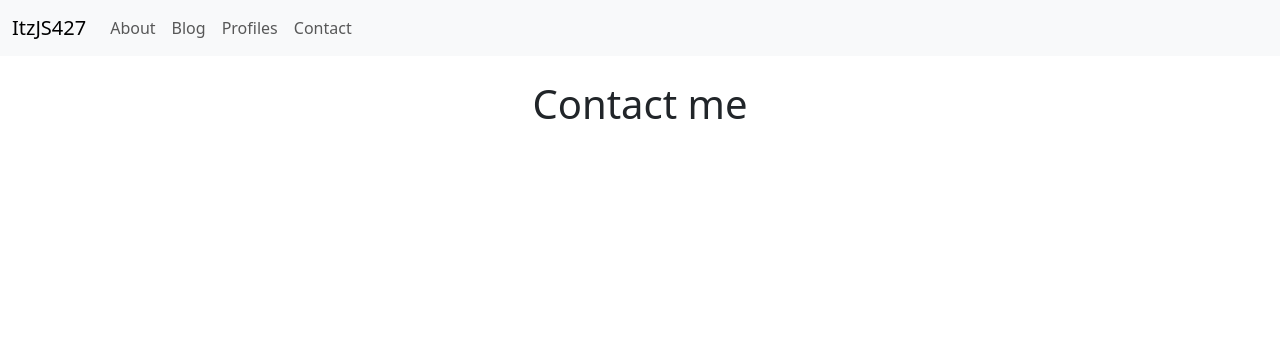
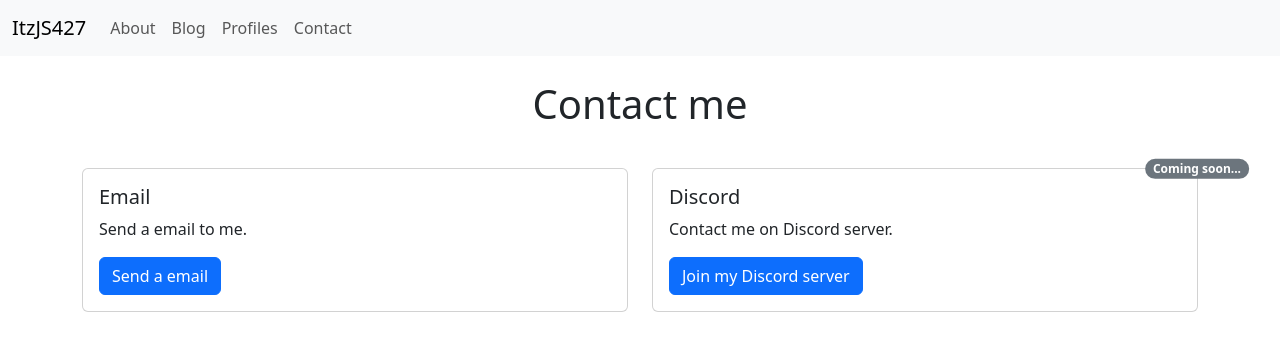
Before and after one commit to itzjs427/itzjs427.github.io, a plain HTML site: page contact.html in a window 1280 px wide. Drawn offline with Linux system fonts and the light colour scheme.

Commit message:
Added contact me page

```diff
--- a/contact.html
+++ b/contact.html
@@ -41,6 +41,37 @@
             <div class="text-center pt-4 pb-4">
                 <h1>Contact me</h1>
             </div>
+            <div class="row row-cols-1 row-cols-md-2 g-4 pt-2 pb-2">
+                <div class="col">
+                    <div class="card">
+                        <div class="card-body">
+                            <h5 class="card-title">Email</h5>
+                            <p class="card-text">
+                                Send a email to me.
+                            </p>
+                            <a href="mailto:itzjs427@gmail.com" class="btn btn-primary">
+                                Send a email
+                            </a>
+                        </div>
+                    </div>
+                </div>
+                <div class="col">
+                    <div class="card">
+                        <span class="badge bg-secondary top-0 start-100 position-absolute translate-middle rounded-pill">
+                            Coming soon...
+                        </span>
+                        <div class="card-body">
+                            <h5 class="card-title">Discord</h5>
+                            <p class="card-text">
+                                Contact me on Discord server.
+                            </p>
+                            <a href="about:blank" class="btn btn-primary">
+                                Join my Discord server
+                            </a>
+                        </div>
+                    </div>
+                </div>
+            </div>
         </div>
     </div>
 </body>
```
